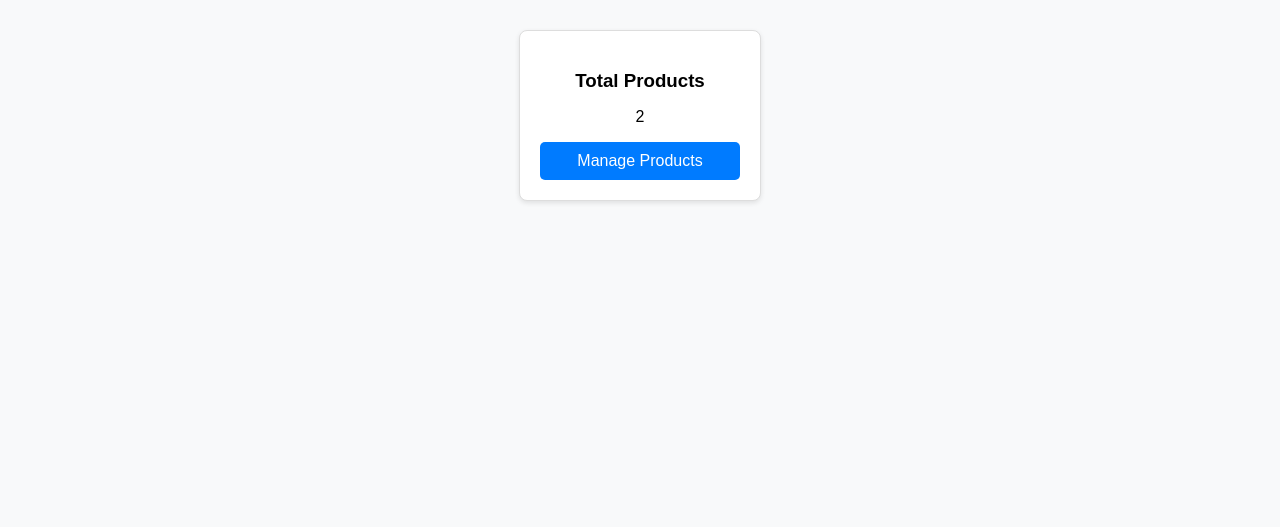
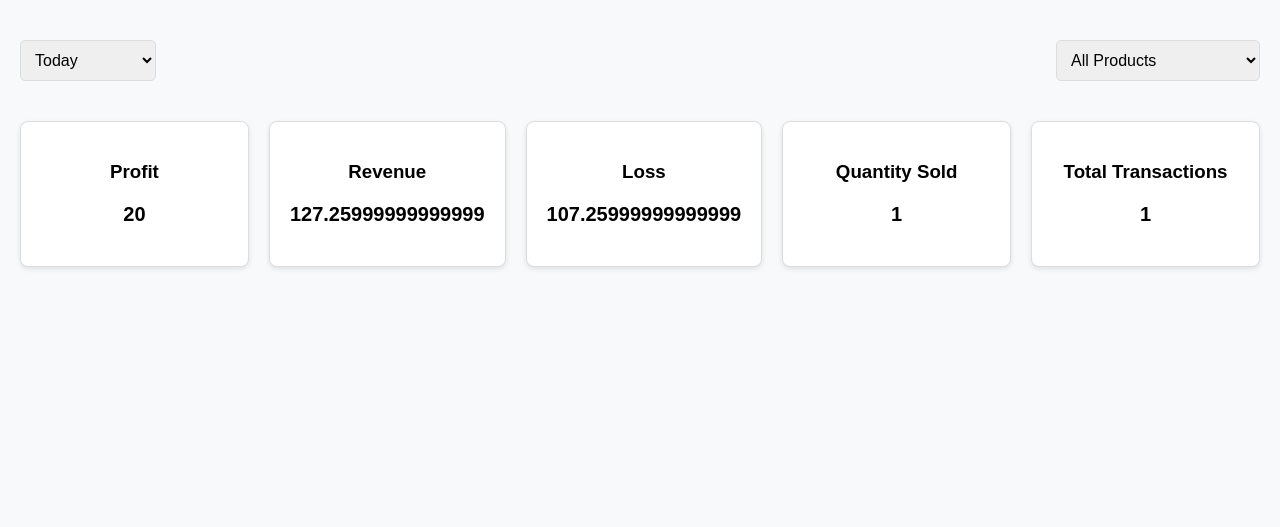
Before and after one commit to ErrikosAlexiou/reseller_man_v1, a Flask app: page / in a window 1280 px wide. Shown: the part 120-647 px from the top of the page. Run offline with Flask 3, Linux system fonts and the light colour scheme.

Commit message:
dashboard dropdowns and func working

```diff
--- a/templates/dashboard.html
+++ b/templates/dashboard.html
@@ -20,10 +20,25 @@
             text-align: center;
         }
 
-        .content {
-            padding: 30px;
+        .filters {
             display: flex;
-            justify-content: space-around;
+            justify-content: space-between;
+            padding: 20px;
+            margin-top: 20px;
+        }
+
+        .filters select {
+            padding: 10px;
+            font-size: 16px;
+            border-radius: 5px;
+            border: 1px solid #ddd;
+        }
+
+        .grid-container {
+            display: grid;
+            grid-template-columns: repeat(5, 1fr);
+            gap: 20px;
+            padding: 20px;
         }
 
         .card {
@@ -32,7 +47,6 @@
             border-radius: 8px;
             padding: 20px;
             text-align: center;
-            width: 200px;
             box-shadow: 0 2px 5px rgba(0, 0, 0, 0.1);
         }
 
@@ -40,18 +54,9 @@
             margin-bottom: 10px;
         }
 
-        .card a {
-            display: block;
-            margin-top: 15px;
-            padding: 10px;
-            background-color: #007bff;
-            color: white;
-            text-decoration: none;
-            border-radius: 5px;
-        }
-
-        .card a:hover {
-            background-color: #0056b3;
+        .card p {
+            font-size: 20px;
+            font-weight: bold;
         }
 
         /* Bottom Navigation Bar Styles */
@@ -88,22 +93,131 @@
         <h1>Dashboard</h1>
     </div>
 
-    <div class="content">
-        <div class="card">
-            <h3>Total Products</h3>
-            <p id="productCount">Loading...</p>
-            <a href="/products">Manage Products</a>
+    <!-- Filters for Date Range and Product Selection -->
+    <div class="filters">
+        <div>
+            <select id="dateRange">
+                <option value="today">Today</option>
+                <option value="last7">Last 7 Days</option>
+                <option value="last28">Last 28 Days</option>
+            </select>
+        </div>
+        <div>
+            <select id="productSelect">
+                <option value="all">All Products</option>
+                <!-- Products will be inserted here dynamically -->
+            </select>
         </div>
     </div>
 
+    <!-- Grid of Cards for Metrics -->
+    <div class="grid-container" id="metricsGrid">
+        <!-- Cards will be inserted dynamically -->
+    </div>
+
     <script>
-        // Fetch product count and update the dashboard
+        // Fetch product data and metrics
         fetch('/api/products')
             .then(response => response.json())
-            .then(products => {
-                const productCount = products.products.length;
-                document.getElementById('productCount').textContent = productCount;
+            .then(data => {
+                const products = data.products;
+                const productSelect = document.getElementById('productSelect');
+
+                // Populate the product dropdown
+                products.forEach(product => {
+                    const option = document.createElement('option');
+                    option.value = product.product_id;
+                    option.textContent = product.product_name;
+                    productSelect.appendChild(option);
+                });
+
+                // When the dropdown value changes, refresh the data
+                document.getElementById('dateRange').addEventListener('change', updateDashboard);
+                productSelect.addEventListener('change', updateDashboard);
+
+                // Initial load
+                updateDashboard();
+
+                function updateDashboard() {
+                    const selectedDateRange = document.getElementById('dateRange').value;
+                    const selectedProduct = productSelect.value;
+
+                    // Calculate metrics based on selected date range and product
+                    const metrics = calculateMetrics(products, selectedDateRange, selectedProduct);
+                    renderMetrics(metrics);
+                }
+
+                function calculateMetrics(products, dateRange, productId) {
+                    const metrics = {
+                        profit: 0,
+                        revenue: 0,
+                        loss: 0,
+                        quantitySold: 0,
+                        totalTransactions: 0
+                    };
+
+                    // Filter products if a specific product is selected
+                    const filteredProducts = productId === 'all' ? products : products.filter(p => p.product_id == productId);
+
+                    // Calculate metrics for each product
+                    filteredProducts.forEach(product => {
+                        const buyTransactions = product.buy_transactions;
+                        const sellTransactions = product.sell_transactions;
+
+                        let productProfit = 0;
+                        let productRevenue = 0;
+                        let productLoss = 0;
+                        let productQuantitySold = 0;
+
+                        // Handle buy transactions (e.g., for revenue and cost)
+                        buyTransactions.forEach(transaction => {
+                            // (Optional) You could do specific calculations based on date range here
+                            productRevenue += transaction.quantity * transaction.price;
+                        });
+
+                        // Handle sell transactions (e.g., for profit and losses)
+                        sellTransactions.forEach(transaction => {
+                            productProfit += transaction.quantity * transaction.price;
+                            productQuantitySold += transaction.quantity;
+                        });
+
+                        // Calculate loss or any other custom metric
+                        productLoss = productRevenue - productProfit;
+
+                        metrics.profit += productProfit;
+                        metrics.revenue += productRevenue;
+                        metrics.loss += productLoss;
+                        metrics.quantitySold += productQuantitySold;
+                        metrics.totalTransactions += sellTransactions.length;
+                    });
+
+                    return metrics;
+                }
+
+                function renderMetrics(metrics) {
+                    const grid = document.getElementById('metricsGrid');
+                    grid.innerHTML = '';
+
+                    const metricCards = [
+                        { title: 'Profit', value: metrics.profit },
+                        { title: 'Revenue', value: metrics.revenue },
+                        { title: 'Loss', value: metrics.loss },
+                        { title: 'Quantity Sold', value: metrics.quantitySold },
+                        { title: 'Total Transactions', value: metrics.totalTransactions }
+                    ];
+
+                    metricCards.forEach(metric => {
+                        const card = document.createElement('div');
+                        card.classList.add('card');
+                        card.innerHTML = `
+                        <h3>${metric.title}</h3>
+                        <p>${metric.value}</p>
+                    `;
+                        grid.appendChild(card);
+                    });
+                }
             });
+
     </script>
 
     <!-- Bottom Navigation Bar -->
```
